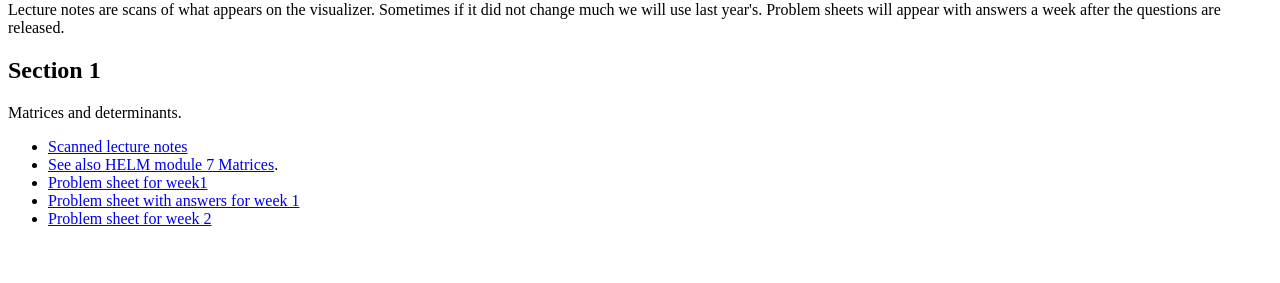
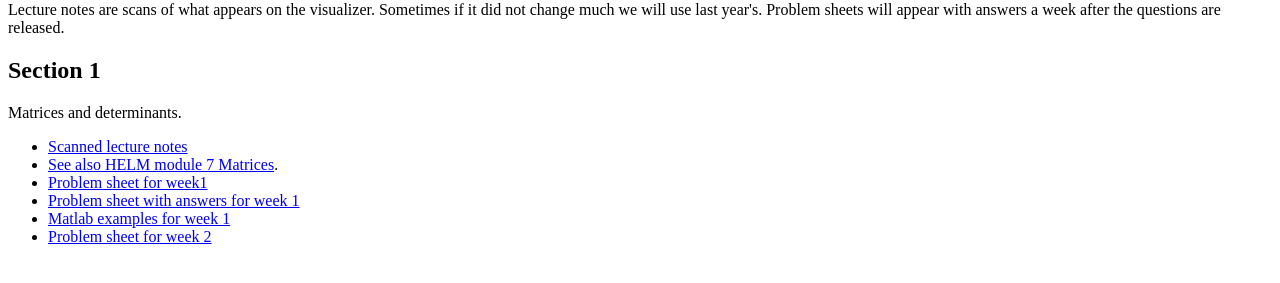
Before and after one commit to billlion/mathschemeng, a plain HTML site: page index.html in a window 1280 px wide. Shown: the part 255-538 px from the top of the page. Drawn offline with Linux system fonts and the light colour scheme.

Commit message:
Matlab handout on index

```diff
--- a/index.html
+++ b/index.html
@@ -25,6 +25,7 @@ Matrices and determinants.
 <li> <a href="http://www.maths.manchester.ac.uk/study/undergraduate/information-for-current-students/service-teaching/helm/"> See also HELM module 7 Matrices</a>.
 <li> <a href="week01.pdf"> Problem sheet for week1
 <li> <a href="week01_solns.pdf"> Problem sheet with answers for week 1
+<li> <a href="week01_matlab.pdf">Matlab examples for week 1</a>
 <li> <a href="week02.pdf"> Problem sheet for week 2
 <!-- <li> <a href="week01_solns.pdf"> Problem sheet with answers for week 1-->
 
```
